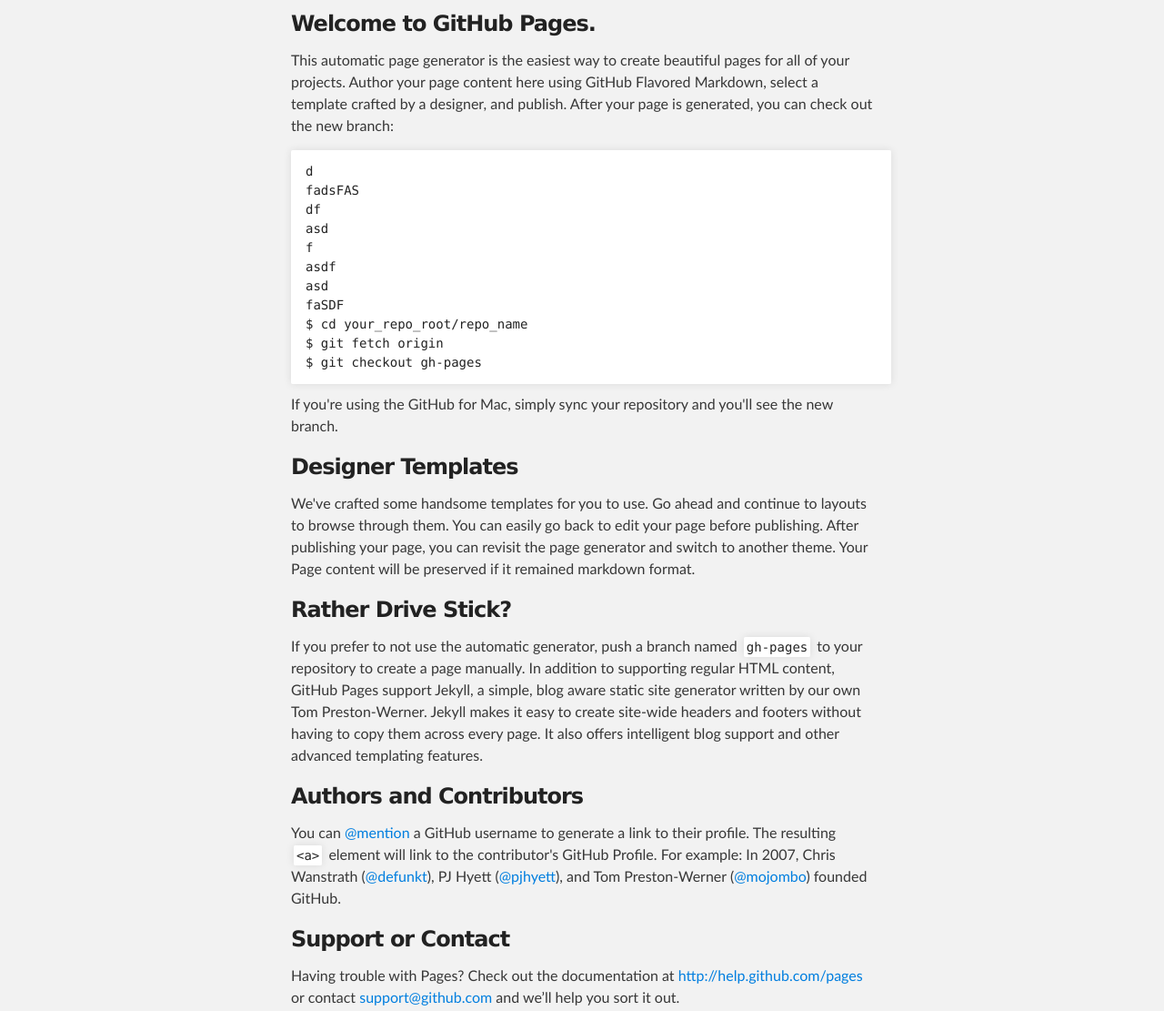
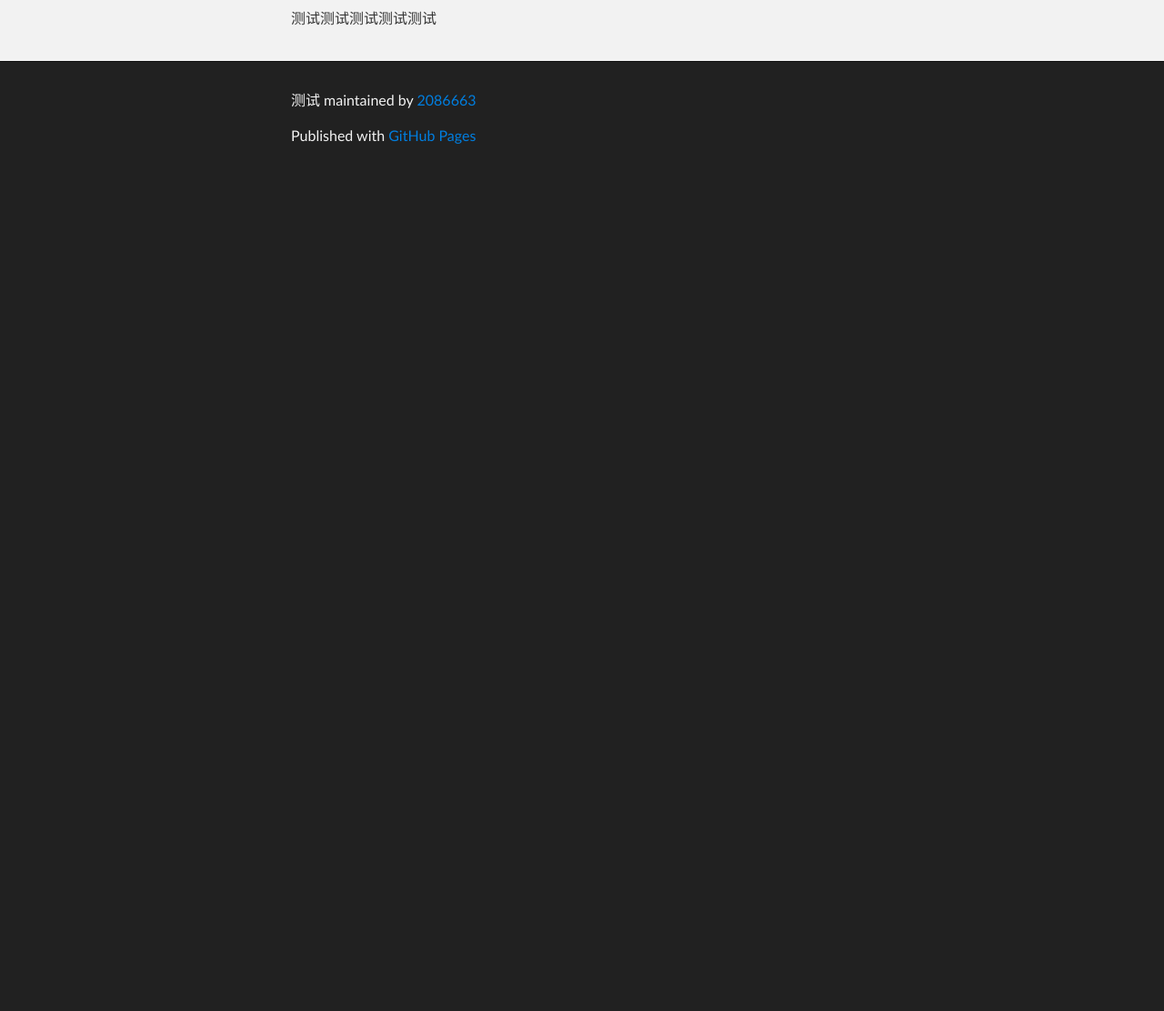
Before and after one commit to 2086663/2086663, a plain HTML site: page index.html in a window 1280 px wide. Shown: the part 252-1363 px from the top of the page at 91% size. After the commit the page ends 800 px from the top, so only its background shows below. Drawn offline with Linux system fonts and the light colour scheme.

```diff
--- a/index.html
+++ b/index.html
@@ -31,40 +31,7 @@
     <!-- MAIN CONTENT -->
     <div id="main_content_wrap" class="outer">
       <section id="main_content" class="inner">
-        <h3>Welcome to GitHub Pages.</h3>
-
-<p>This automatic page generator is the easiest way to create beautiful pages for all of your projects. Author your page content here using GitHub Flavored Markdown, select a template crafted by a designer, and publish. After your page is generated, you can check out the new branch:</p>
-
-<pre lang="FADFAAAAAAAAAAAAAAAAAAAAAAAAAAAAAAAAAAAAAAAAAAAA"><code>d
-fadsFAS
-df
-asd
-f
-asdf
-asd
-faSDF
-$ cd your_repo_root/repo_name
-$ git fetch origin
-$ git checkout gh-pages
-</code></pre>
-
-<p>If you're using the GitHub for Mac, simply sync your repository and you'll see the new branch.</p>
-
-<h3>Designer Templates</h3>
-
-<p>We've crafted some handsome templates for you to use. Go ahead and continue to layouts to browse through them. You can easily go back to edit your page before publishing. After publishing your page, you can revisit the page generator and switch to another theme. Your Page content will be preserved if it remained markdown format.</p>
-
-<h3>Rather Drive Stick?</h3>
-
-<p>If you prefer to not use the automatic generator, push a branch named <code>gh-pages</code> to your repository to create a page manually. In addition to supporting regular HTML content, GitHub Pages support Jekyll, a simple, blog aware static site generator written by our own Tom Preston-Werner. Jekyll makes it easy to create site-wide headers and footers without having to copy them across every page. It also offers intelligent blog support and other advanced templating features.</p>
-
-<h3>Authors and Contributors</h3>
-
-<p>You can <a href="https://github.com/blog/821" class="user-mention">@mention</a> a GitHub username to generate a link to their profile. The resulting <code>&lt;a&gt;</code> element will link to the contributor's GitHub Profile. For example: In 2007, Chris Wanstrath (<a href="https://github.com/defunkt" class="user-mention">@defunkt</a>), PJ Hyett (<a href="https://github.com/pjhyett" class="user-mention">@pjhyett</a>), and Tom Preston-Werner (<a href="https://github.com/mojombo" class="user-mention">@mojombo</a>) founded GitHub.</p>
-
-<h3>Support or Contact</h3>
-
-<p>Having trouble with Pages? Check out the documentation at <a href="http://help.github.com/pages">http://help.github.com/pages</a> or contact <a href="mailto:support@github.com">support@github.com</a> and we’ll help you sort it out.</p>
+        <p>测试测试测试测试测试</p>
       </section>
     </div>
 
```
Also changed, not shown: params.json (+1 -1 lines).
